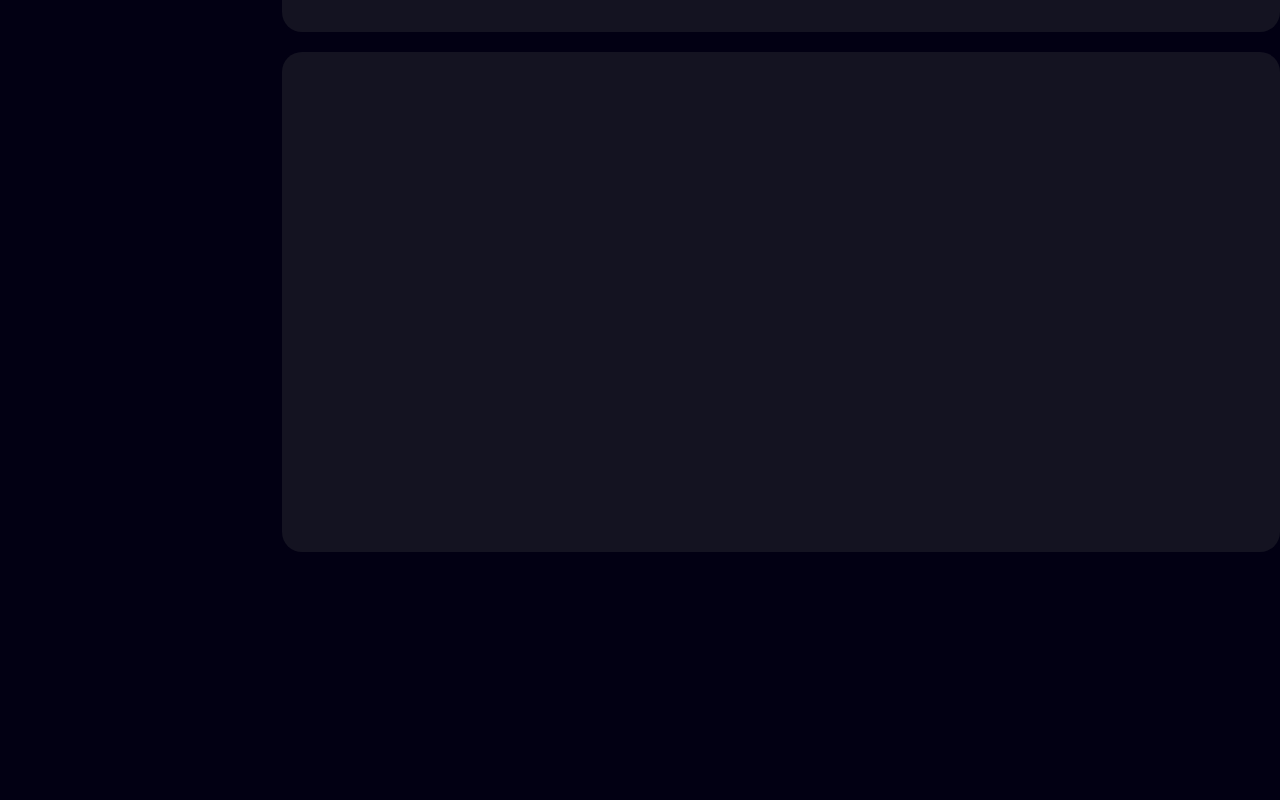
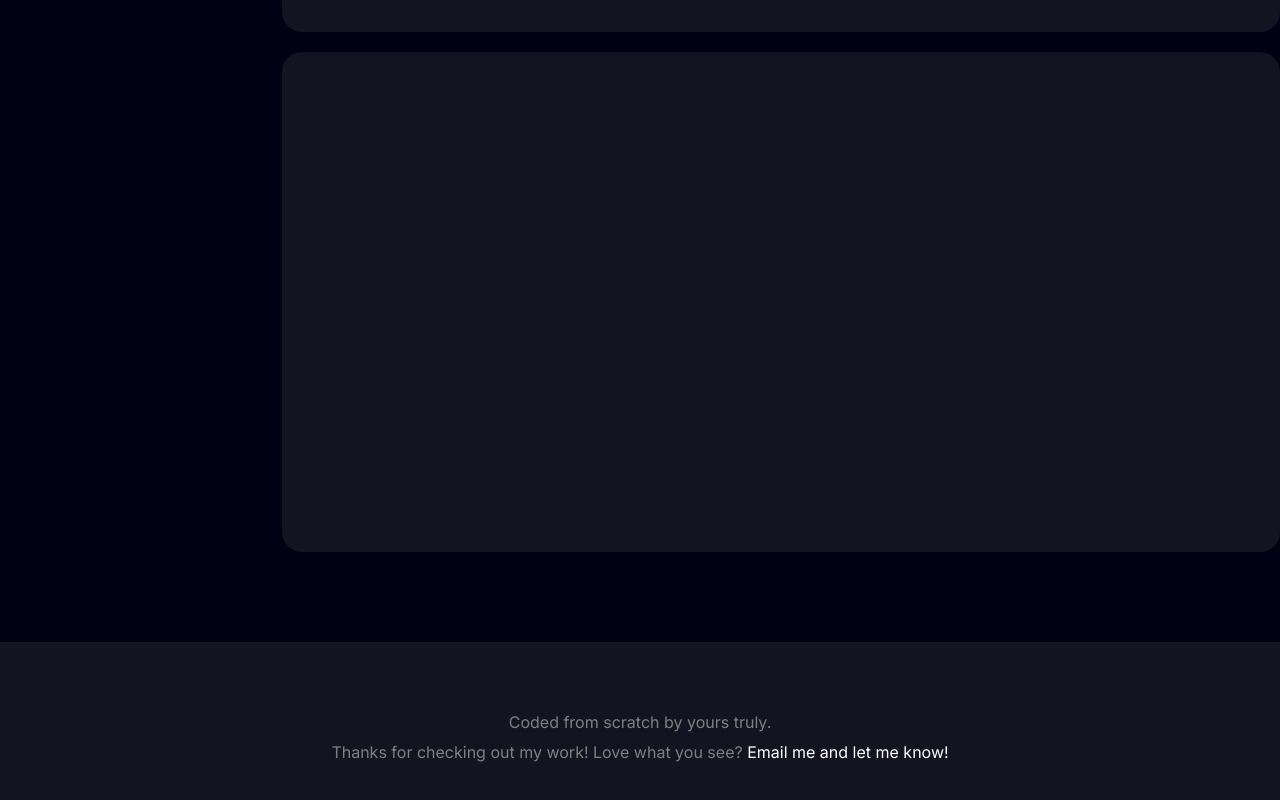
Before and after one commit to AlanDuong07/AlanDuong07.github.io, a React (Create React App) app: page / in a window 1280 px wide. Shown: the part 1858-2658 px from the top of the page. Before the commit the page ends 2440 px from the top, so only its background shows below. Built offline with nearby package versions, Linux system fonts and the light colour scheme.

Commit message:
Added footer and messages in the footer

```diff
--- a/src/App.js
+++ b/src/App.js
@@ -6,11 +6,12 @@ import Skills from './components/skills';
 import Softwares from './components/softwares';
 import About from './components/about';
 import Contact from './components/contact';
-
+import Footer from './components/footer';
 
 function App() {
   return (
     <div className="app">
+      <div className="app-container">
         <div className="nav-container">
           <Nav/>
         </div>
@@ -24,6 +25,8 @@ function App() {
 
         </div>
       </div>
+      <Footer/>
+    </div>
   );
 }
 
--- /dev/null
+++ b/src/components/footer.js
@@ -0,0 +1,14 @@
+import React from 'react'
+
+function footer() {
+    return (
+        <div id="footer">
+            <p>Coded from scratch by yours truly.</p>
+            <p>Thanks for checking out my work! Love what you see?
+                <a href="mailto: alanduong07@gmail.com"> Email me and let me know!</a>
+            </p>
+        </div>
+    )
+}
+
+export default footer
--- a/src/styles/components.scss
+++ b/src/styles/components.scss
@@ -1,5 +1,7 @@
 //variables
 $rose-madder: #DA2F3A;
+$xiketic-dark: #020013;
+$xiketic-light: #141321;
 $large-header: 50px;
 $medium-header: 40px;
 $normal-text: 20px;
@@ -13,7 +15,7 @@ $standard-margin: 50px;
     width: 87%;
     height: fit-content;
     margin: 0 20px;
-    background-color: #141321;
+    background-color: $xiketic-light;
     border-radius: 20px;
     #nav-wrapper {
         display: flex;
@@ -89,8 +91,30 @@ $standard-margin: 50px;
     }
 }
 
+#footer {
+    display: flex;
+    flex-direction: column;
+    justify-content: center;
+    align-items: center;
+    height: 200px;
+    margin-top: 60px;
+    padding: 0;
+    width: 100%;
+    background-color: $xiketic-light;
+
+    p {
+        color: rgb(128, 127, 127);
+        margin-bottom: 10px;
+        a {
+            text-decoration: none;
+            &:hover{
+                color: $rose-madder;
+            }
+        }
+    }
+}
 .grid-item {
-    background-color: #141321;
+    background-color: $xiketic-light;
     border-radius: 20px;
     /* border: 1px solid white; */
 }
--- a/src/styles/layout.scss
+++ b/src/styles/layout.scss
@@ -1,4 +1,4 @@
-.app {
+.app-container {
     display: flex;
     justify-content: center;
     /* border: 1px solid white; */
```
Lines whose indentation alone changed are shown as unchanged.
